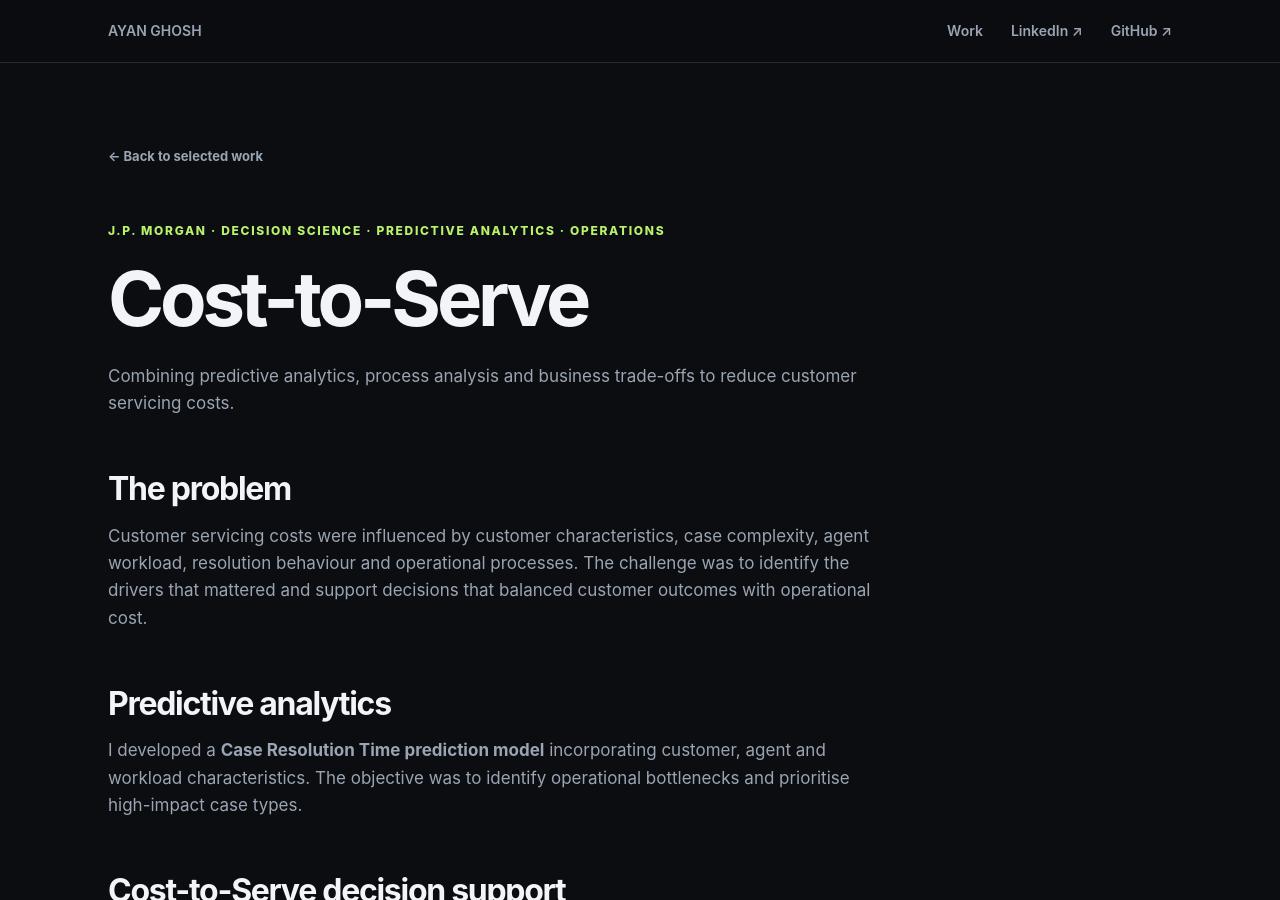
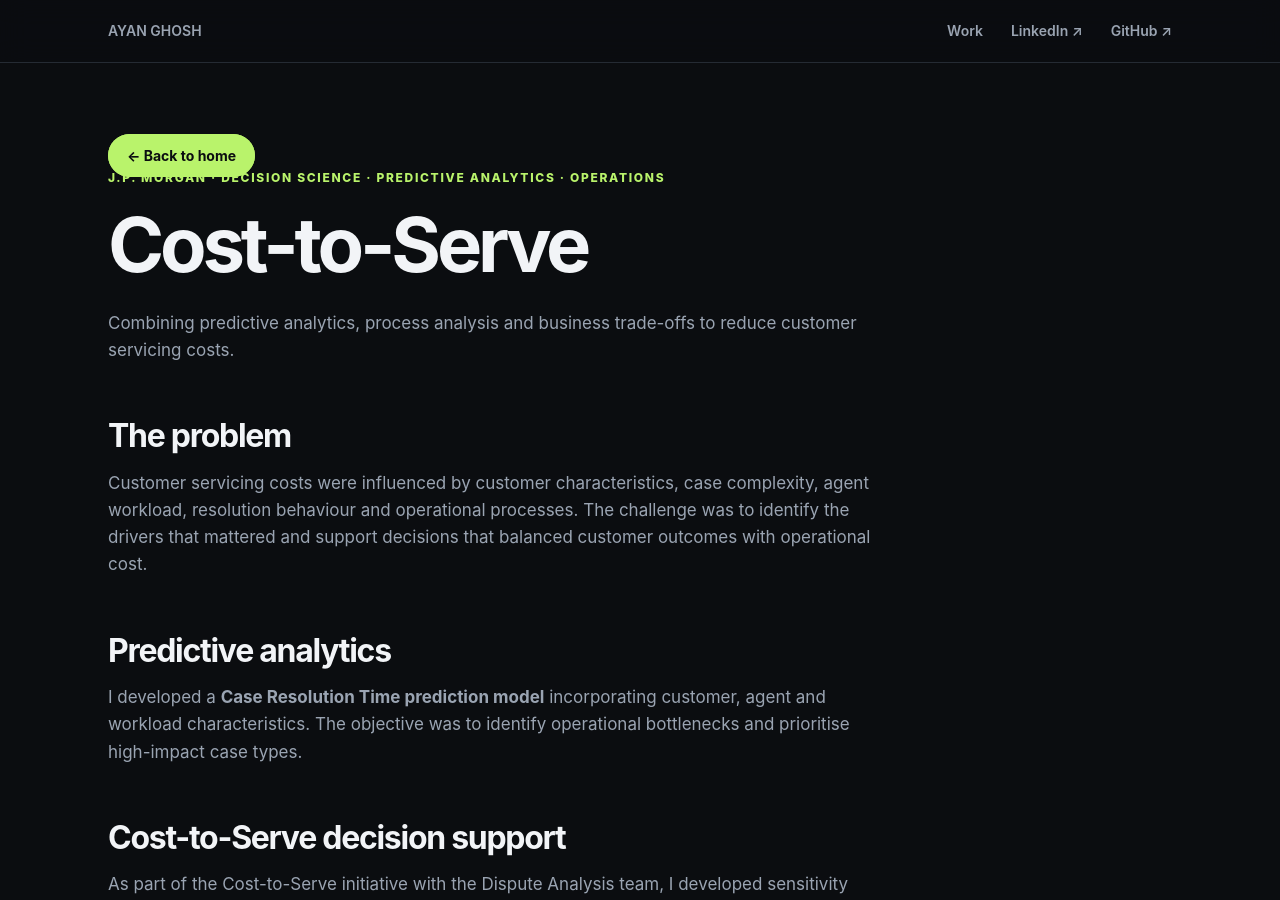
Before and after one commit to ayan-ghosh103/ayan-ghosh103.github.io, a Jekyll site: the page built from work/jpmorgan-cost-to-serve.md, in a window 1280 px wide and 900 px high. Built offline with Jekyll 4.4.1, drawn with Linux system fonts in a browser that asks for light colours.

Commit message:
Add home button to J.P. Morgan case study

```diff
--- a/work/jpmorgan-cost-to-serve.md
+++ b/work/jpmorgan-cost-to-serve.md
@@ -3,7 +3,7 @@ layout: default
 title: J.P. Morgan Cost-to-Serve — Decision Science
 ---
 <section class="case-page">
-  <a class="back-link" href="/#work">← Back to selected work</a>
+  <a class="button primary back-home" href="/">← Back to home</a>
   <div class="eyebrow">J.P. MORGAN · DECISION SCIENCE · PREDICTIVE ANALYTICS · OPERATIONS</div>
   <h1>Cost-to-Serve</h1>
   <p class="case-lead">Combining predictive analytics, process analysis and business trade-offs to reduce customer servicing costs.</p>
```
